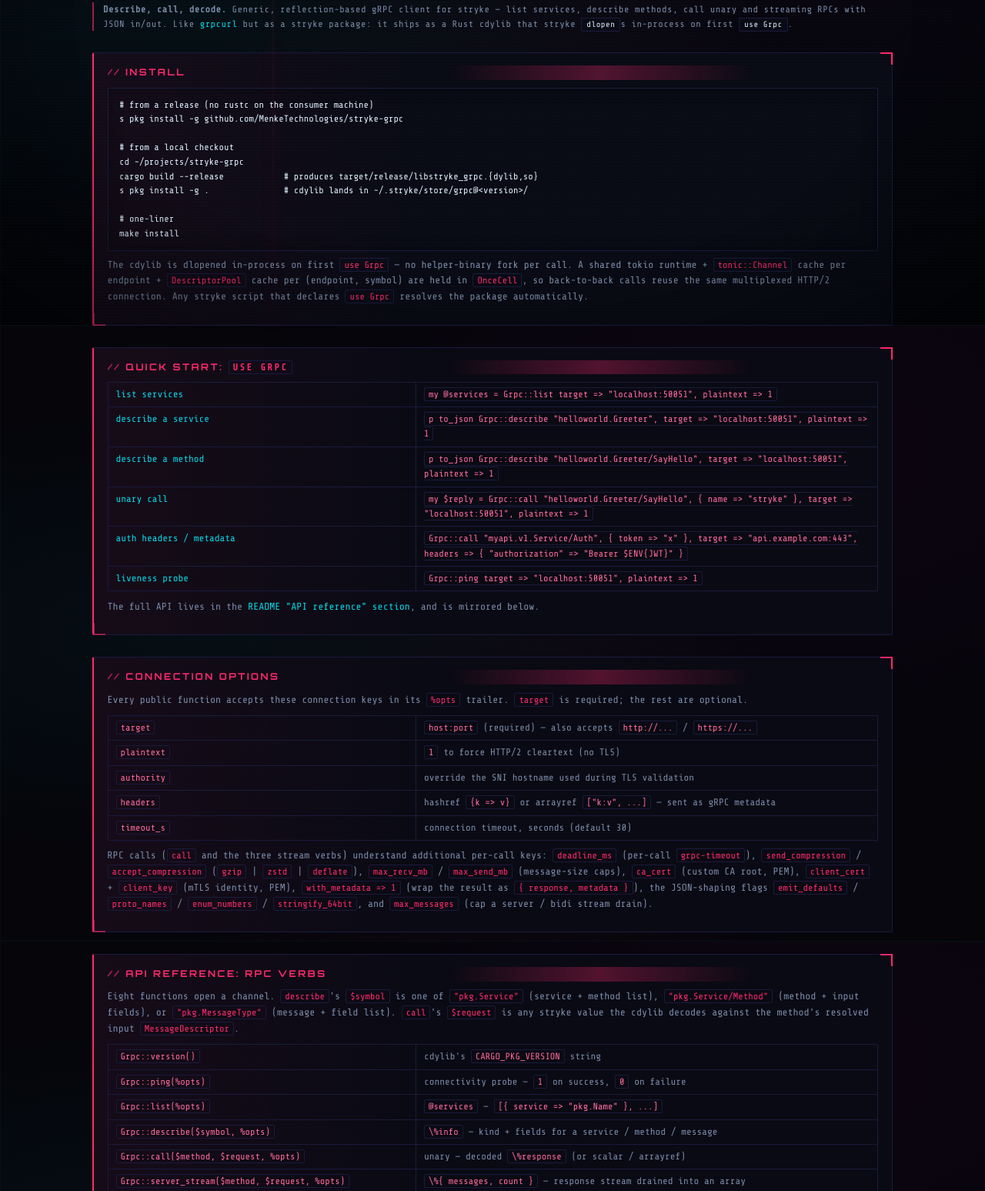
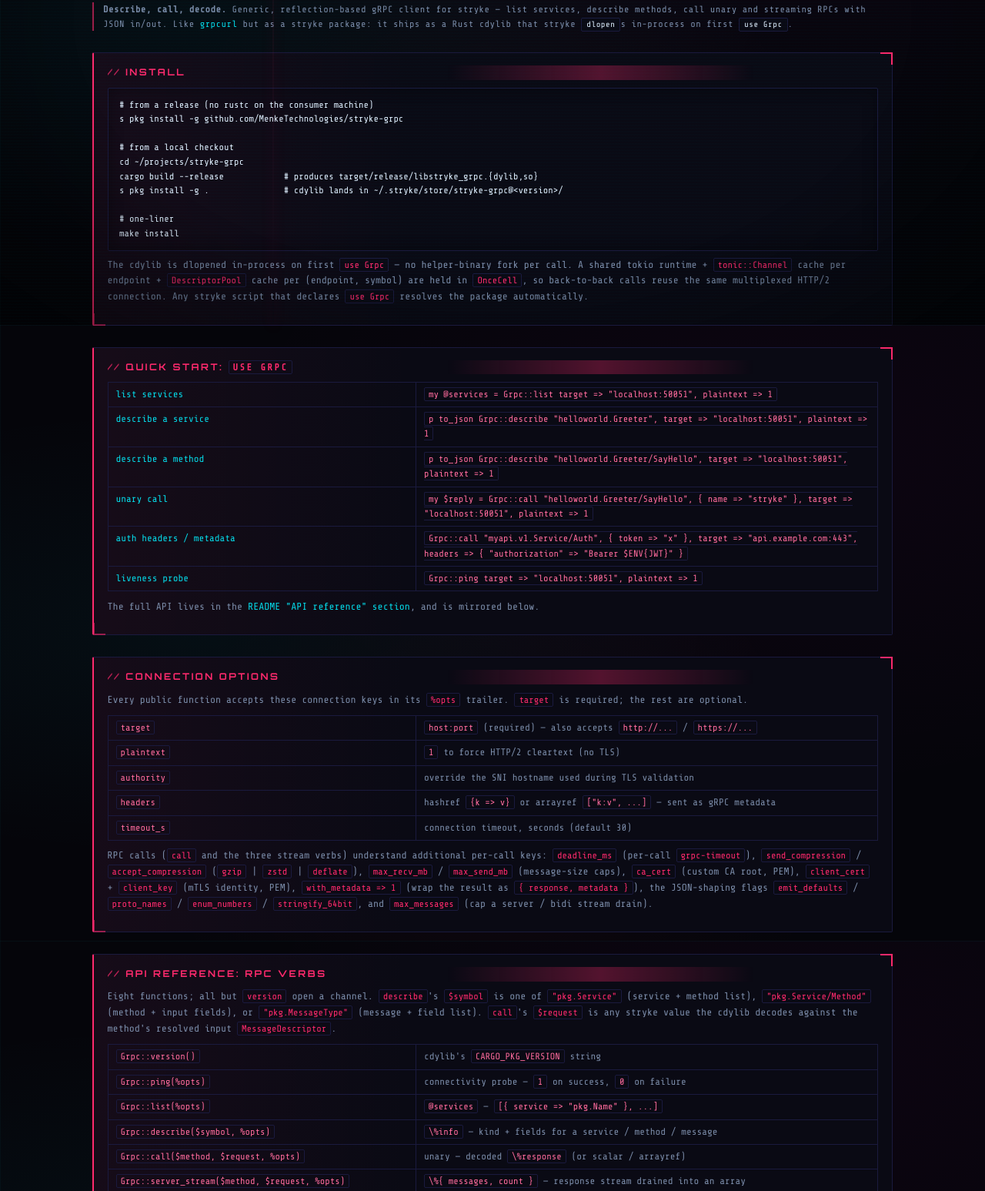
Before and after one commit to MenkeTechnologies/stryke-grpc, a plain HTML site: page docs/index.html in a window 1280 px wide. Shown: the part 378-1925 px from the top of the page at 77% size. Drawn offline with nearby package versions, Linux system fonts and the light colour scheme.

Commit message:
docs: fix store path, drop nonexistent CLI section and helper-binary note, ping return

```diff
--- a/docs/index.html
+++ b/docs/index.html
@@ -118,7 +118,7 @@ s pkg install -g github.com/MenkeTechnologies/stryke-grpc
 # from a local checkout
 cd ~/projects/stryke-grpc
 cargo build --release            # produces target/release/libstryke_grpc.{dylib,so}
-s pkg install -g .               # cdylib lands in ~/.stryke/store/grpc@&lt;version&gt;/
+s pkg install -g .               # cdylib lands in ~/.stryke/store/stryke-grpc@&lt;version&gt;/
 
 # one-liner
 make install</pre>
@@ -157,7 +157,7 @@ make install</pre>
 
       <section class="tutorial-section">
         <h2>API reference: RPC verbs</h2>
-        <p>Eight functions open a channel. <code>describe</code>'s <code>$symbol</code> is one of <code>"pkg.Service"</code> (service + method list), <code>"pkg.Service/Method"</code> (method + input fields), or <code>"pkg.MessageType"</code> (message + field list). <code>call</code>'s <code>$request</code> is any stryke value the cdylib decodes against the method's resolved input <code>MessageDescriptor</code>.</p>
+        <p>Eight functions; all but <code>version</code> open a channel. <code>describe</code>'s <code>$symbol</code> is one of <code>"pkg.Service"</code> (service + method list), <code>"pkg.Service/Method"</code> (method + input fields), or <code>"pkg.MessageType"</code> (message + field list). <code>call</code>'s <code>$request</code> is any stryke value the cdylib decodes against the method's resolved input <code>MessageDescriptor</code>.</p>
         <table class="example-tbl">
           <tbody>
             <tr><td><code>Grpc::version()</code></td><td>cdylib's <code>CARGO_PKG_VERSION</code> string</td></tr>
```
Also changed, not shown: 1 other file.
